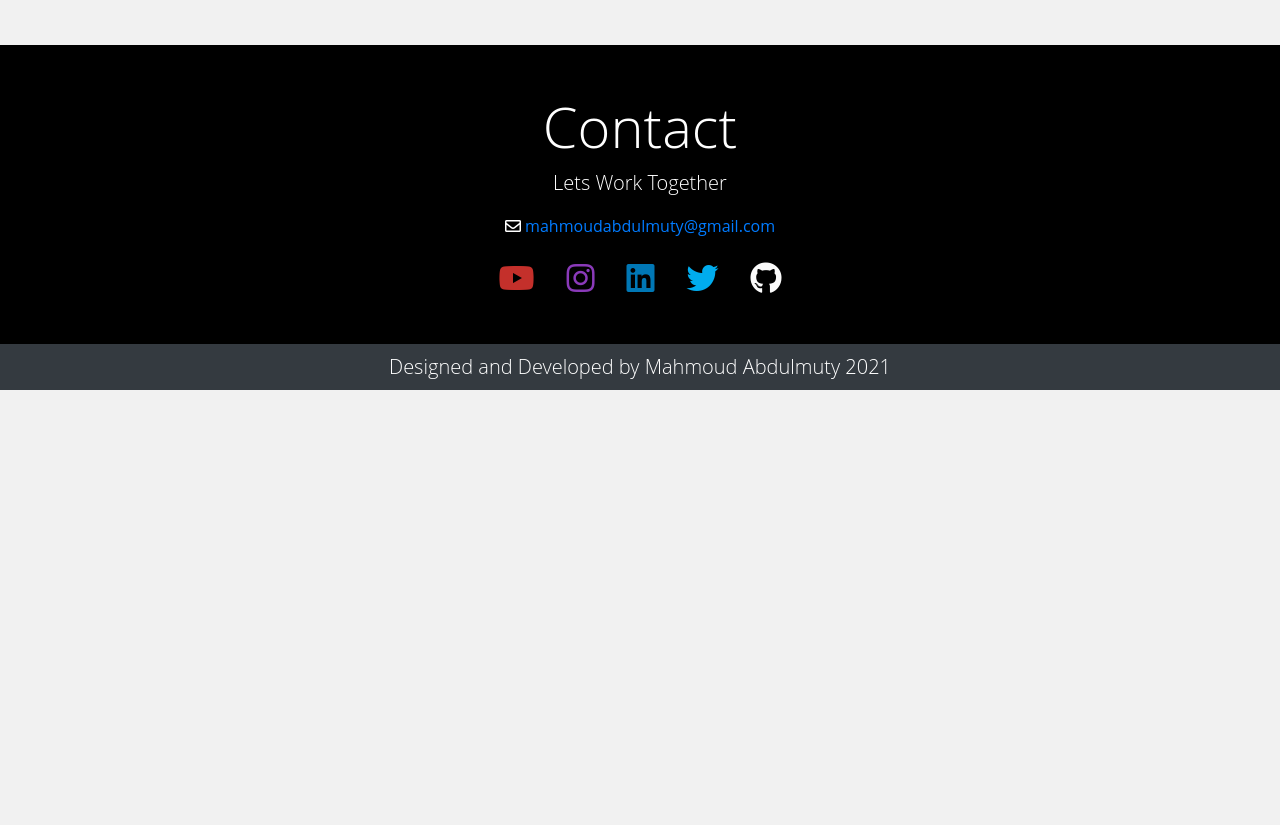
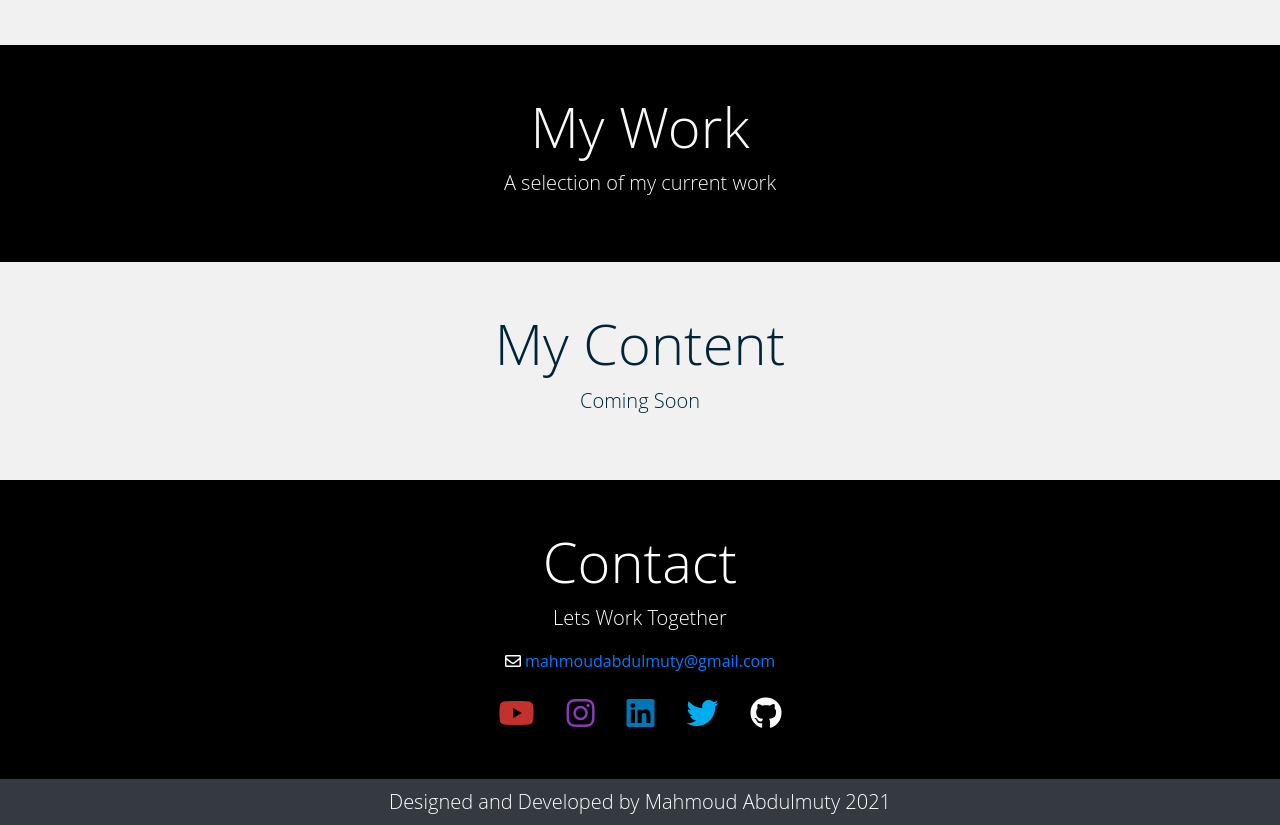
Before and after one commit to mahmoudabdulmuty/Portfolio, a plain HTML site: page index.html in a window 1280 px wide. Shown: the part 1425-2250 px from the top of the page. Before the commit the page ends 1815 px from the top, so only its background shows below. Drawn offline with nearby package versions, Linux system fonts and the light colour scheme.

Commit message:
Work and Content Section

```diff
--- a/content/css/main.css
+++ b/content/css/main.css
@@ -36,7 +36,8 @@ li {
 /* Intro end*/
 /* Skills start*/
 .skills,
-.contact {
+.contact,
+.work {
   background-color: #000;
 }
 .fa-html5 {
--- a/index.html
+++ b/index.html
@@ -148,6 +148,33 @@
         </div>
       </section>
       <!-- About-Me end -->
+      <!-- Work start -->
+      <section class="work py-5" id="work">
+        <div class="container">
+          <div class="work__title text-center text-light">
+            <h2 class="display-4">My Work</h2>
+            <p class="lead">A selection of my current work</p>
+          </div>
+          <div class="work__portfolio">
+            <div class="row">
+              <!-- <img src="#" alt="portfolio-01" />
+              <img src="#" alt="portfolio-02" />
+              <img src="#" alt="portfolio-03" /> -->
+            </div>
+          </div>
+        </div>
+      </section>
+      <!-- Work end -->
+      <!-- Content start -->
+      <section class="content py-5">
+        <div class="container">
+          <div class="content__title text-center">
+            <h2 class="display-4">My Content</h2>
+            <p class="lead">Coming Soon</p>
+          </div>
+        </div>
+      </section>
+      <!-- Content end -->
       <!-- Contact start -->
       <section class="contact py-5">
         <div class="container">
```
